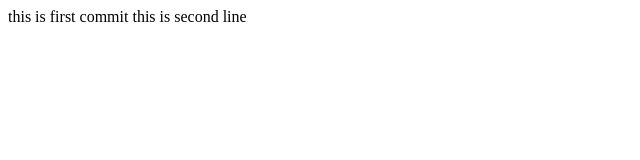
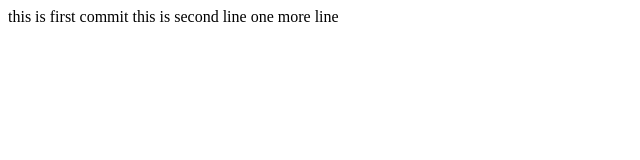
Before and after one commit to Chocky-White/homework, a plain HTML site: page index.html in a window 1280 px wide. Shown: the whole page, without its empty margins (0-640 px from the left). Drawn offline with Linux system fonts and the light colour scheme.

Commit message:
one more line

```diff
--- a/index.html
+++ b/index.html
@@ -7,5 +7,7 @@
 	this is first commit
 
 	this is second line
+
+	one more line
 </body>
 </html>
```
